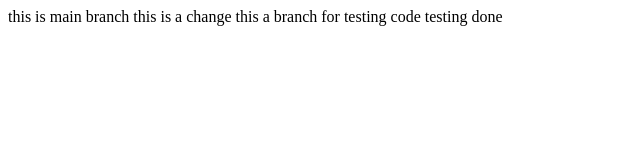
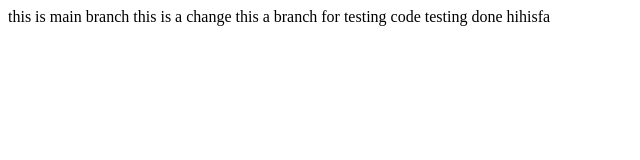
Before and after one commit to Ikkoder/testing-git, a plain HTML site: page index.html in a window 1280 px wide. Shown: the full height of the page, 0-640 px from the left. Drawn offline with Linux system fonts and the light colour scheme.

Commit message:
x change

```diff
--- a/index.html
+++ b/index.html
@@ -11,5 +11,6 @@
     this is a change
     this a branch for testing code
     testing done
+    hihisfa
 </body>
 </html>
```
